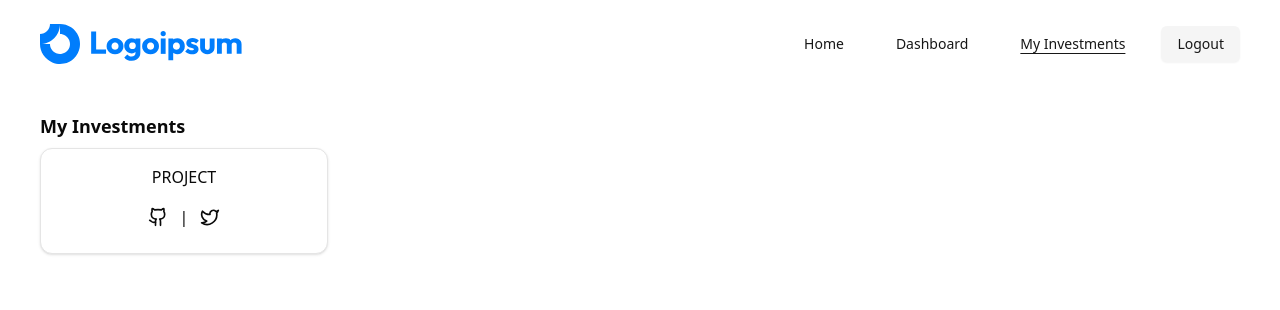
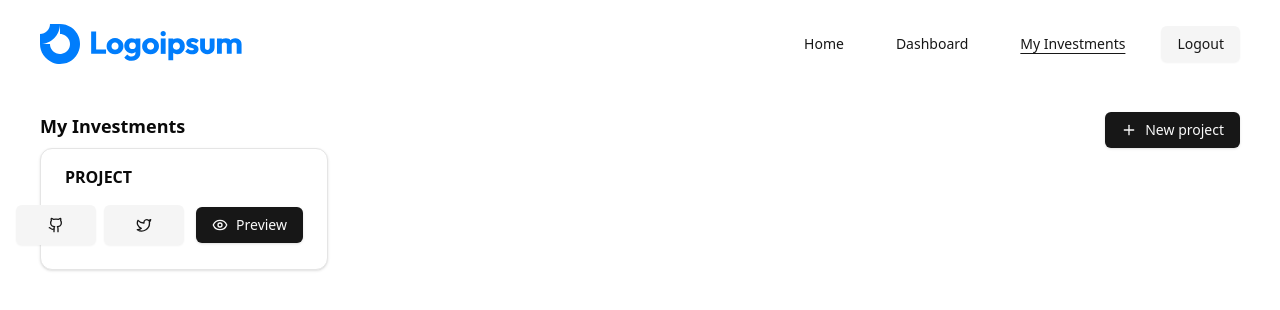
Before and after one commit to apfossdev/Unfold-2024-dev, a React (Vite) app in the folder client/: page /my-investments in a window 1280 px wide. Shown: the top 310 px of the page. Built offline with nearby package versions, Linux system fonts and the light colour scheme; the HTML template or start-up script is replaced by a standard one.

Commit message:
Update: Card v2 and new project add model

```diff
--- a/client/src/views/my-investments.tsx
+++ b/client/src/views/my-investments.tsx
@@ -1,26 +1,59 @@
 import DashboardNav from "@/components/internal/dashboard-nav.tsx";
 import {Card, CardContent} from "@/components/ui/card.tsx";
-import {Github, LucideTwitter} from "lucide-react";
-import {useState} from "react";
+import {Eye, Github, LucideTwitter, Plus, Twitter, View} from "lucide-react";
+import React, {useState} from "react";
 import {Dialog, DialogContent, DialogDescription, DialogHeader, DialogTitle} from "@/components/ui/dialog.tsx";
+import {Button} from "@/components/ui/button.tsx";
+import {Label} from "@/components/ui/label.tsx";
+import {Input} from "@/components/ui/input";
 
 const MyInvestments = () => {
     const [openProjectPreview, setOpenPreview] = useState<boolean | string>(false)
+    const [addNewProjectModalOpen, setAddNewProjectModalOpen] = useState<boolean>(false),
+        [projectName, setProjectName] = useState<string>(''),
+        [twitterUrl, setTwitterUrl] = useState<string>(''),
+        [githubUrl, setGithubUrl] = useState<string>(''),
+        [contractAddress, setContractAddress] = useState<string>('')
+
+    const handleFormSubmit = (e:React.FormEvent) => {
+        e.preventDefault();
+        //validate
+        if (projectName === '' || twitterUrl === '' || githubUrl === '' || contractAddress === '') {
+            alert('All fields are required')
+        }
+        // submit
+    }
     return (
         <div className={'mt-6 mx-10'}>
             <DashboardNav parent={'myInvestments'}/>
             <div className={'my-12'}>
-                <h1 className={'text-lg font-semibold pb-2'}>
-                    My Investments
-                </h1>
+                <div className={'flex items-center justify-between'}>
+                    <h1 className={'text-lg font-semibold pb-2'}>
+                        My Investments
+                    </h1>
+                    <Button onClick={() => setAddNewProjectModalOpen(true)}>
+                        <Plus/> New project
+                    </Button>
+                </div>
                 <div className={'grid md:grid-cols-2 grid-cols-1 lg:grid-cols-4 gap-4'}>
-                    <Card onClick={() => setOpenPreview('open')} className={'cursor-pointer hover: active:translate-y-[0.5px]'}>
+                    <Card className={'cursor-pointer hover:shadow-md duration-200'}>
                         <CardContent className={'mt-4'}>
-                            <h1 className={'text-center uppercase'}>Project</h1>
-                            <div className={'flex gap-3 mt-4 items-center justify-center'}>
-                                <Github className={'size-5 cursor-pointer'}/>
-                                <div>|</div>
-                                <LucideTwitter className={'size-5 cursor-pointer'}/>
+                            <h1 className={'uppercase font-semibold'}>Project</h1>
+                            <div className={'flex gap-3 mt-4 items-center justify-end'}>
+                                <div className={'flex items-center justify-end gap-2'}>
+                                    <Button size={'lg'} className={'w-full'} variant={'secondary'}>
+                                        <Github className={'size-12'}/>
+                                    </Button>
+                                    <Button size={'lg'} className={'w-full'} variant={'secondary'}>
+                                        <Twitter className={'size-12'}/>
+                                    </Button>
+                                </div>
+                                <Button onClick={() => setOpenPreview('open')}>
+                                    <Eye/> Preview
+                                </Button>
+                                {/*<Github className={'size-5 cursor-pointer'}/>*/}
+                                {/*<div>|</div>*/}
+                                {/*<LucideTwitter className={'size-5 cursor-pointer'}/>*/}
                             </div>
                         </CardContent>
                     </Card>
@@ -37,6 +70,52 @@ const MyInvestments = () => {
                     </div>
                 </DialogContent>
             </Dialog>
+            <Dialog open={addNewProjectModalOpen as boolean} onOpenChange={(e) => setAddNewProjectModalOpen(e)}>
+                <DialogContent>
+                    <DialogHeader>
+                        <DialogTitle>New Project</DialogTitle>
+                        <DialogDescription>Add and track your invested projects</DialogDescription>
+                    </DialogHeader>
+                    <div>
+                        <form onSubmit={handleFormSubmit}>
+                            <div className={'space-y-2'}>
+                                <div>
+                                    <Label>Project Name</Label>
+                                    <Input
+                                        value={projectName}
+                                        onChange={(e) => setProjectName(e.target.value)}
+                                    />
+                                </div>
+                                <div>
+                                    <Label>Twitter URL</Label>
+                                    <Input
+                                        value={twitterUrl}
+                                        onChange={(e) => setTwitterUrl(e.target.value)}
+                                    />
+                                </div>
+                                <div>
+                                    <Label>Github URL</Label>
+                                    <Input
+                                        value={githubUrl}
+                                        onChange={(e) => setGithubUrl(e.target.value)}
+                                    />
+                                </div>
+                                <div>
+                                    <Label>Contract Address</Label>
+                                    <Input
+                                        value={contractAddress}
+                                        onChange={(e) => setContractAddress(e.target.value)}/>
+                                </div>
+                                <div className={'flex justify-end'}>
+                                    <Button type={'submit'}>
+                                        Submit
+                                    </Button>
+                                </div>
+                            </div>
+                        </form>
+                    </div>
+                </DialogContent>
+            </Dialog>
         </div>
     );
 };
```
